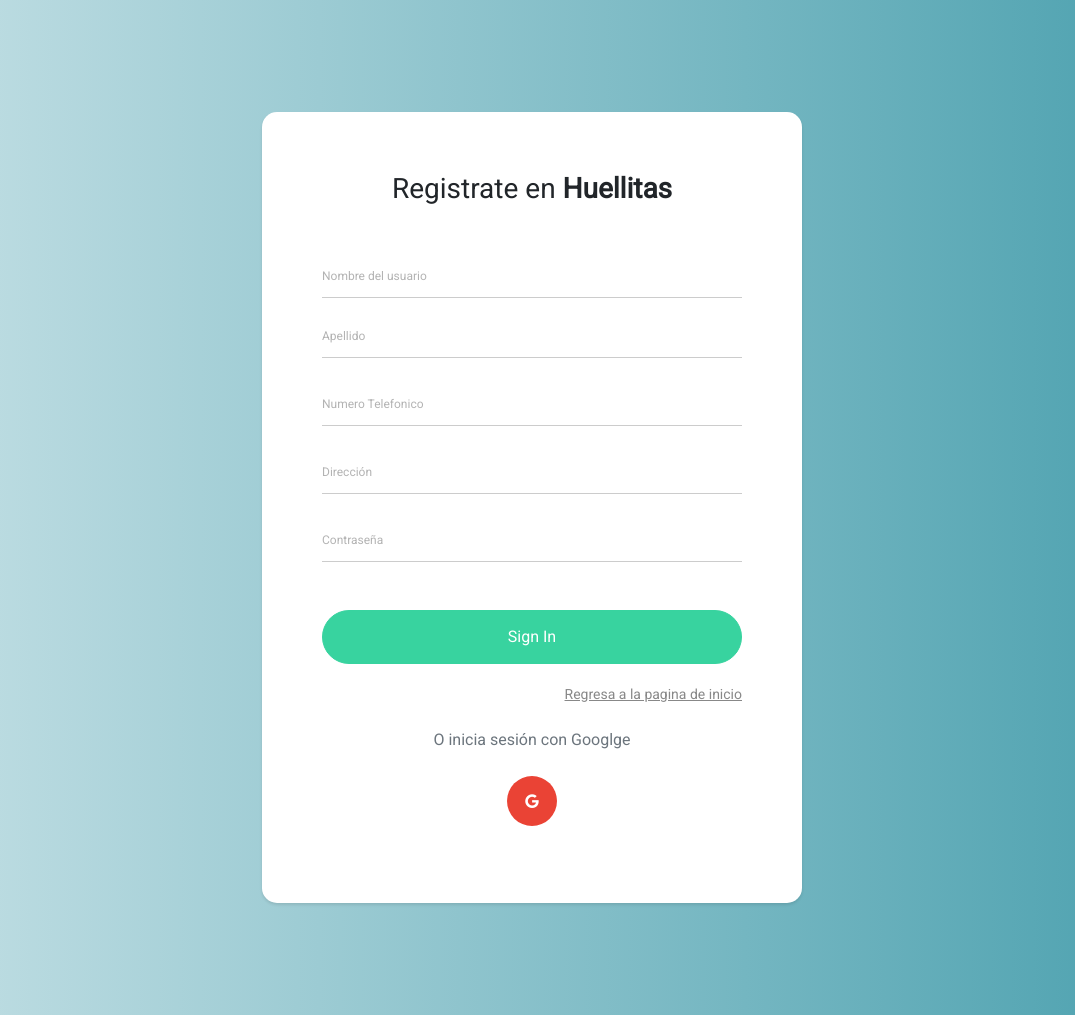
After one commit to EdgarCruz4/Huellitas, a PHP site: page /sign_in.php in a window 1280 px wide. The commit adds this page. Shown: the whole page, without its empty margins (108-1183 px from the left). Run offline with PHP 8.4, Linux system fonts and the light colour scheme; some web fonts are replaced.

Commit message:
DIseño de login

```diff
--- a/assets/css/login.css
+++ b/assets/css/login.css
@@ -1,6 +1,9 @@
 body {
   font-family: "Roboto", sans-serif;
-  background-color: #f8fafb; }
+  background: #4CA1AF;  /* fallback for old browsers */
+background: -webkit-linear-gradient(to right, #C4E0E5, #4CA1AF);  /* Chrome 10-25, Safari 5.1-6 */
+background: linear-gradient(to right, #C4E0E5, #4CA1AF); /* W3C, IE 10+/ Edge, Firefox 16+, Chrome 26+, Opera 12+, Safari 7+ */
+}
 
 p {
   color: #b3b3b3;
@@ -18,13 +21,15 @@ a {
     text-decoration: none !important; }
 
 .content {
-  padding: 7rem 0; }
+  padding: 7rem 0;
+}
 
 h2 {
   font-size: 20px; }
 
 .form-block {
   background: #fff;
+  border-radius: 15px;
   padding: 60px;
   -webkit-box-shadow: 0 2px 3px 0 rgba(0, 0, 0, 0.1);
   box-shadow: 0 2px 3px 0 rgba(0, 0, 0, 0.1); }
@@ -167,11 +172,11 @@ h2 {
   background: #ccc; }
 
 .control input:checked ~ .control__indicator {
-  background: #38d39f; }
+  background: #008df8; }
 
 .control:hover input:not([disabled]):checked ~ .control__indicator,
 .control input:checked:focus ~ .control__indicator {
-  background: #4dd8a9; }
+  background: #4dc1d8; }
 
 .control input:disabled ~ .control__indicator {
   background: #e6e6e6;
--- /dev/null
+++ b/sign_in.php
@@ -0,0 +1,96 @@
+<!doctype html>
+<html lang="en">
+  <head>
+    <!-- requiredd meta tags -->
+    <meta charset="utf-8">
+    <meta name="viewport" content="width=device-width, initial-scale=1, shrink-to-fit=no">
+    <link href="https://fonts.googleapis.com/css?family=Roboto:300,400&display=swap" rel="stylesheet">
+
+    <link rel="stylesheet" href="assets/fonts/icomoon/style.css">
+
+    <link rel="stylesheet" href="assets/css/owl.carousel.min.css">
+
+    <!-- Bootstrap CSS -->
+    <link rel="stylesheet" href="assets/css/bootstrap.min.css">
+
+    <!-- Style -->
+    <link rel="stylesheet" href="assets/css/login.css">
+
+    <title>Sign in</title>
+  </head>
+  <body>
+
+
+
+  <div class="content">
+    <div class="container">
+      <div class="row justify-content-center">
+        <!-- <div class="col-md-6 order-md-2">
+          <img src="images/undraw_file_sync_ot38.svg" alt="Image" class="img-fluid">
+        </div> -->
+        <div class="col-md-6 contents">
+          <div class="row justify-content-center">
+            <div class="col-md-12">
+              <div class="form-block">
+                <div class="mb-5" align="center">
+                  <h3>Registrate en <strong>Huellitas</strong></h3>
+                </div>
+                <form action="#" method="post">
+                  <div class="form-group first">
+                    <label for="username">Nombre del usuario</label>
+                    <input type="text" class="form-control" id="username" required>
+                  </div class="mb-4">
+
+                  <div class="form-group last mb-4">
+                    <label for="apellido">Apellido</label>
+                    <input type="text" class="form-control" id="apellido" required>
+                  </div>
+
+                  <div class="form-group last mb-4">
+                    <label for="numero">Numero Telefonico</label>
+                    <input type="text" class="form-control" id="apellido" max="10" min="10" required>
+                  </div>
+
+                  <div class="form-group last mb-4">
+                    <label for="direccion">Dirección</label>
+                    <input type="text" class="form-control" id="direccions" required>
+                  </div>
+
+                  <div class="form-group last mb-4">
+                    <label for="password">Contraseña</label>
+                    <input type="password" class="form-control" id="password" required>
+                  </div>
+
+                  <div class="mb-3 mt-5">
+                    <input type="submit" value="Sign In" class="btn btn-pill text-white btn-block btn-primary">
+                  </div>
+
+                  <div class="d-flex mb-4 align-items-center">
+                    <span class="ml-auto"><a href="index.php" class="forgot-pass">Regresa a la pagina de inicio</a></span>
+                  </div>
+
+                  <span class="d-block text-center my-4 text-muted"> O inicia sesión con Googlge</span>
+
+                  <div class="social-login text-center">
+                    <a href="#" class="google">
+                      <span class="icon-google mr-3"></span>
+                    </a>
+                  </div>
+                </form>
+              </div>
+            </div>
+          </div>
+
+        </div>
+
+      </div>
+    </div>
+  </div>
+
+
+    <script src="assets/js/jquery-3.3.1.min.js"></script>
+    <script src="assets/js/popper.min.js"></script>
+    <script src="assets/js/bootstrap.min.js"></script>
+    <script src="assets/js/login.js"></script>
+  </body>
+</html>
```
Also changed, not shown: index.php (+4 -6 lines), login.php (+15 -25 lines).
